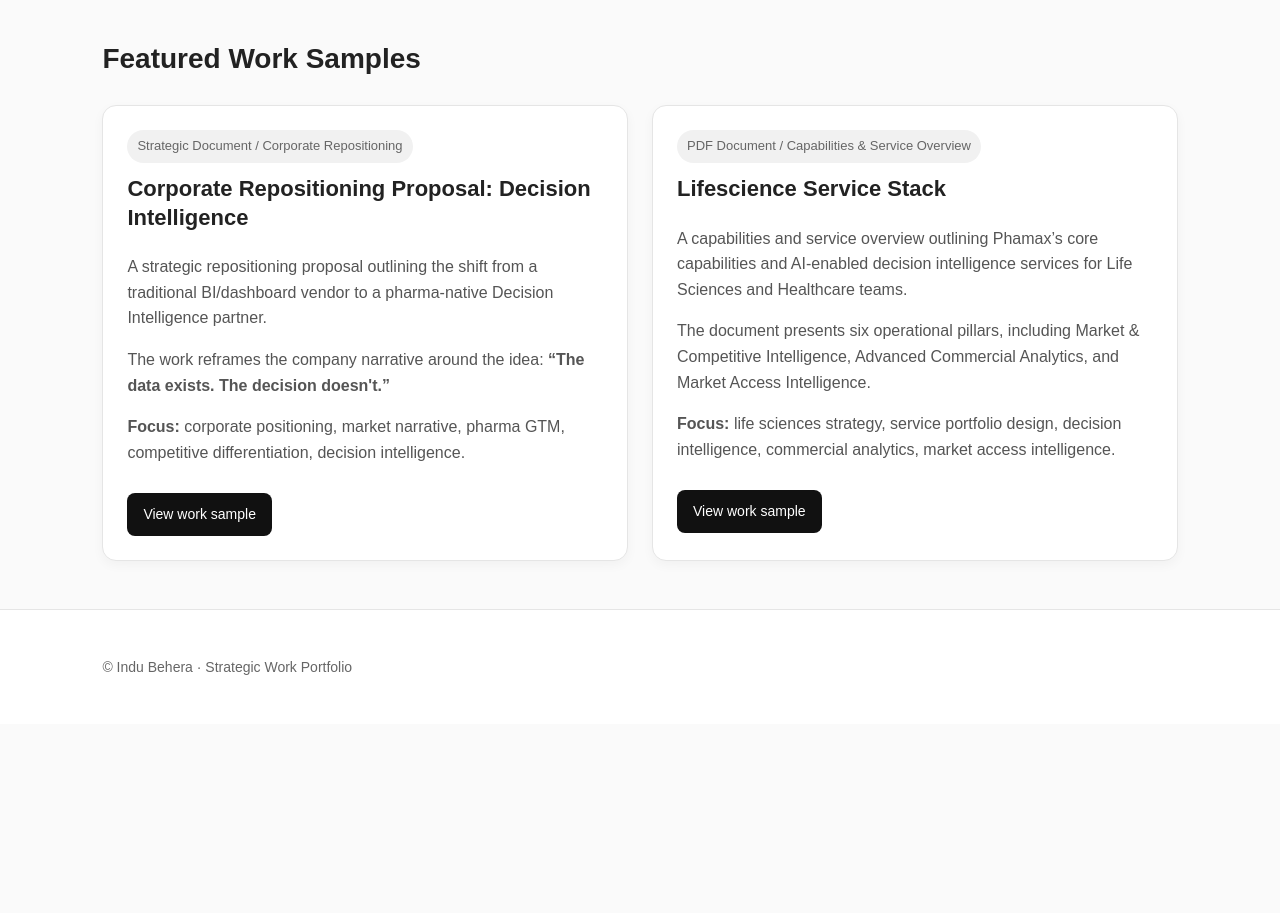
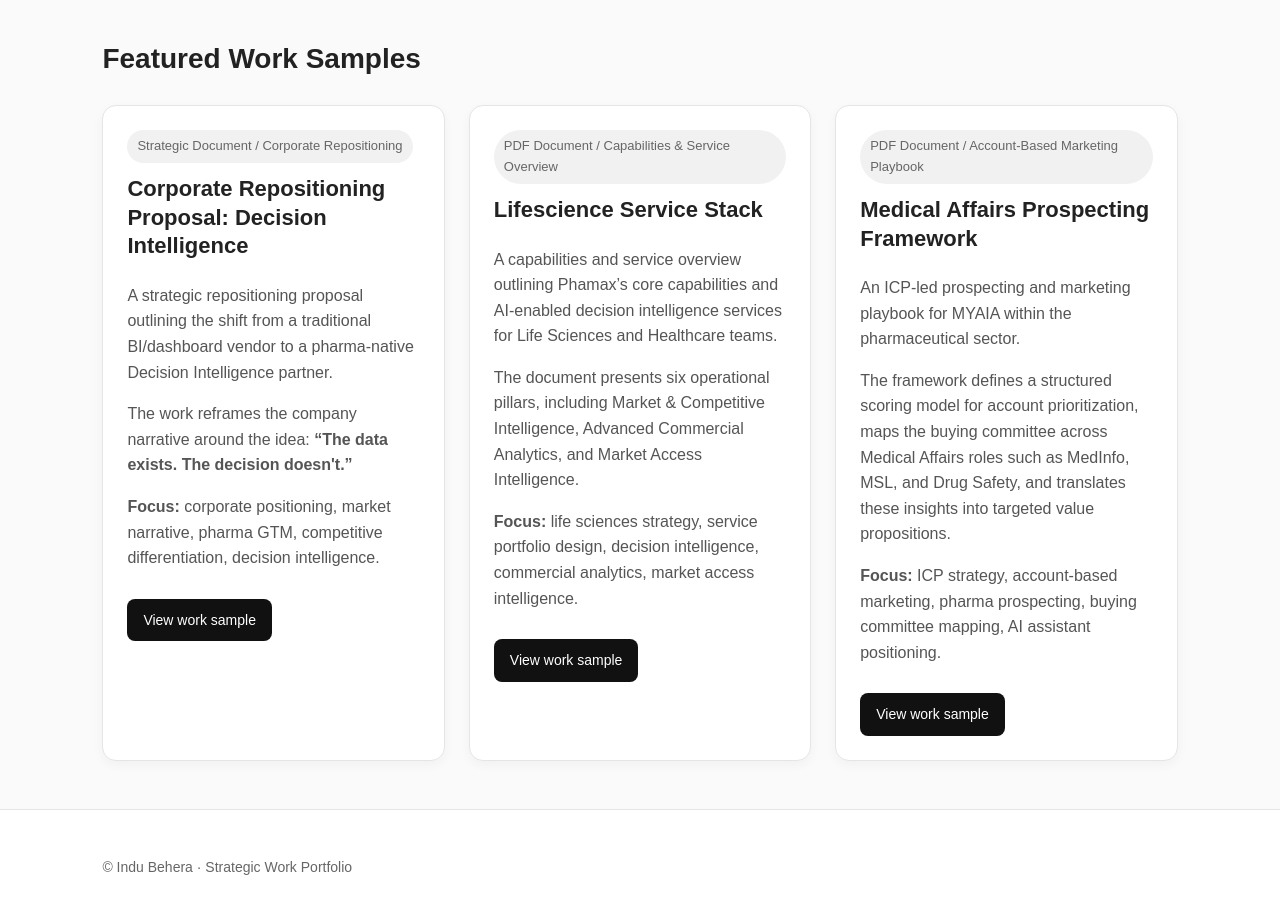
Before and after one commit to InduBehera/indubehera.github.io, a plain HTML site: page work-portfolio/strategic-documents.html in a window 1280 px wide. Shown: the part 513-1426 px from the top of the page. Before the commit the page ends 1237 px from the top, so only its background shows below. Drawn offline with Linux system fonts and the light colour scheme.

Commit message:
Update strategic-documents.html

```diff
--- a/work-portfolio/strategic-documents.html
+++ b/work-portfolio/strategic-documents.html
@@ -185,6 +185,28 @@
           </a>
         </article>
 
+        <article class="portfolio-card">
+          <span class="tag">PDF Document / Account-Based Marketing Playbook</span>
+          <h3>Medical Affairs Prospecting Framework</h3>
+          <p>
+            An ICP-led prospecting and marketing playbook for MYAIA within the
+            pharmaceutical sector.
+          </p>
+          <p>
+            The framework defines a structured scoring model for account prioritization,
+            maps the buying committee across Medical Affairs roles such as MedInfo,
+            MSL, and Drug Safety, and translates these insights into targeted value
+            propositions.
+          </p>
+          <p>
+            <strong>Focus:</strong> ICP strategy, account-based marketing, pharma
+            prospecting, buying committee mapping, AI assistant positioning.
+          </p>
+          <a class="button" href="https://drive.google.com/file/d/1lWkYWNMDb1D4e7aIZyKBmi8tlCW-pWR7/view?usp=drive_link" target="_blank" rel="noopener noreferrer">
+            View work sample
+          </a>
+        </article>
+
       </div>
     </section>
 
```
